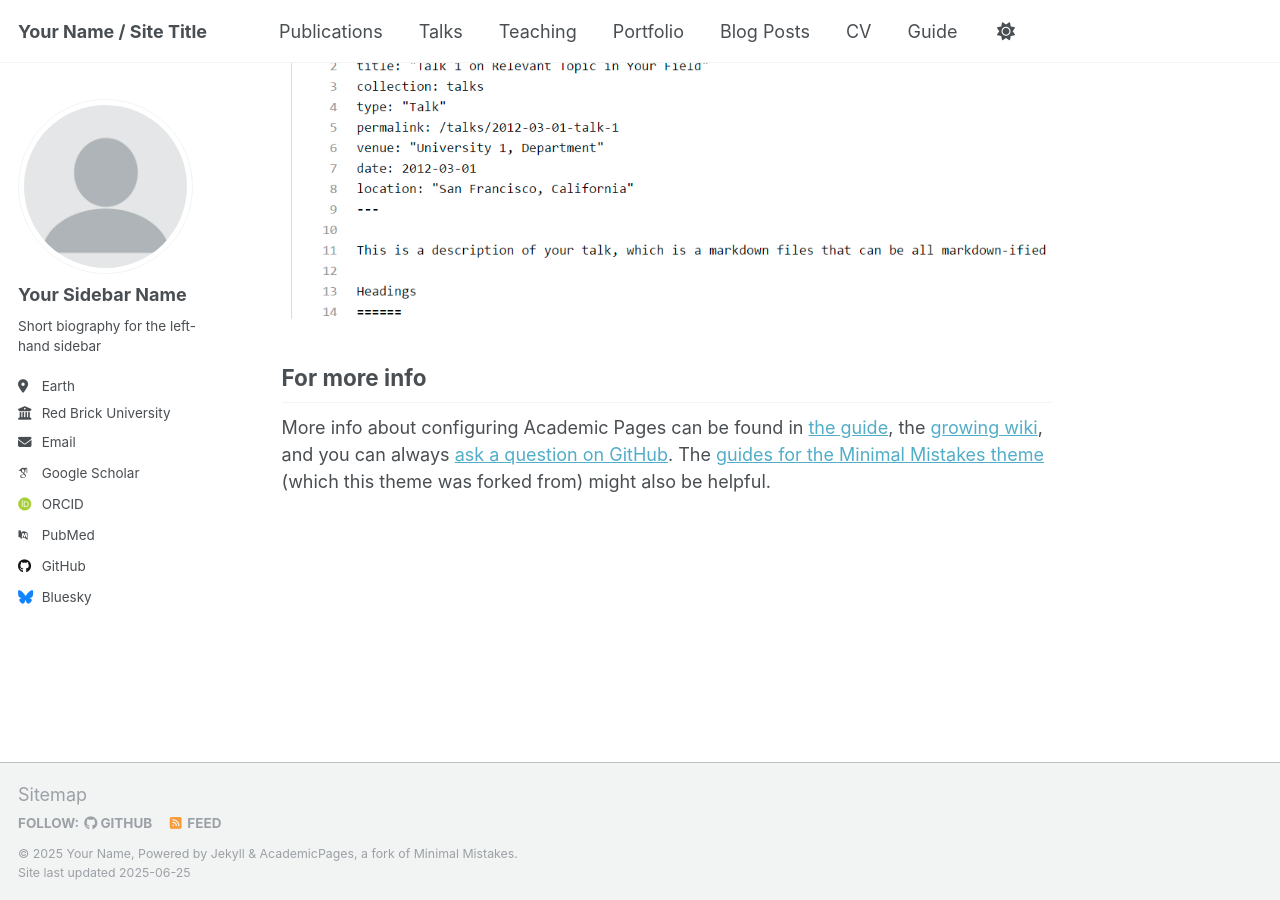
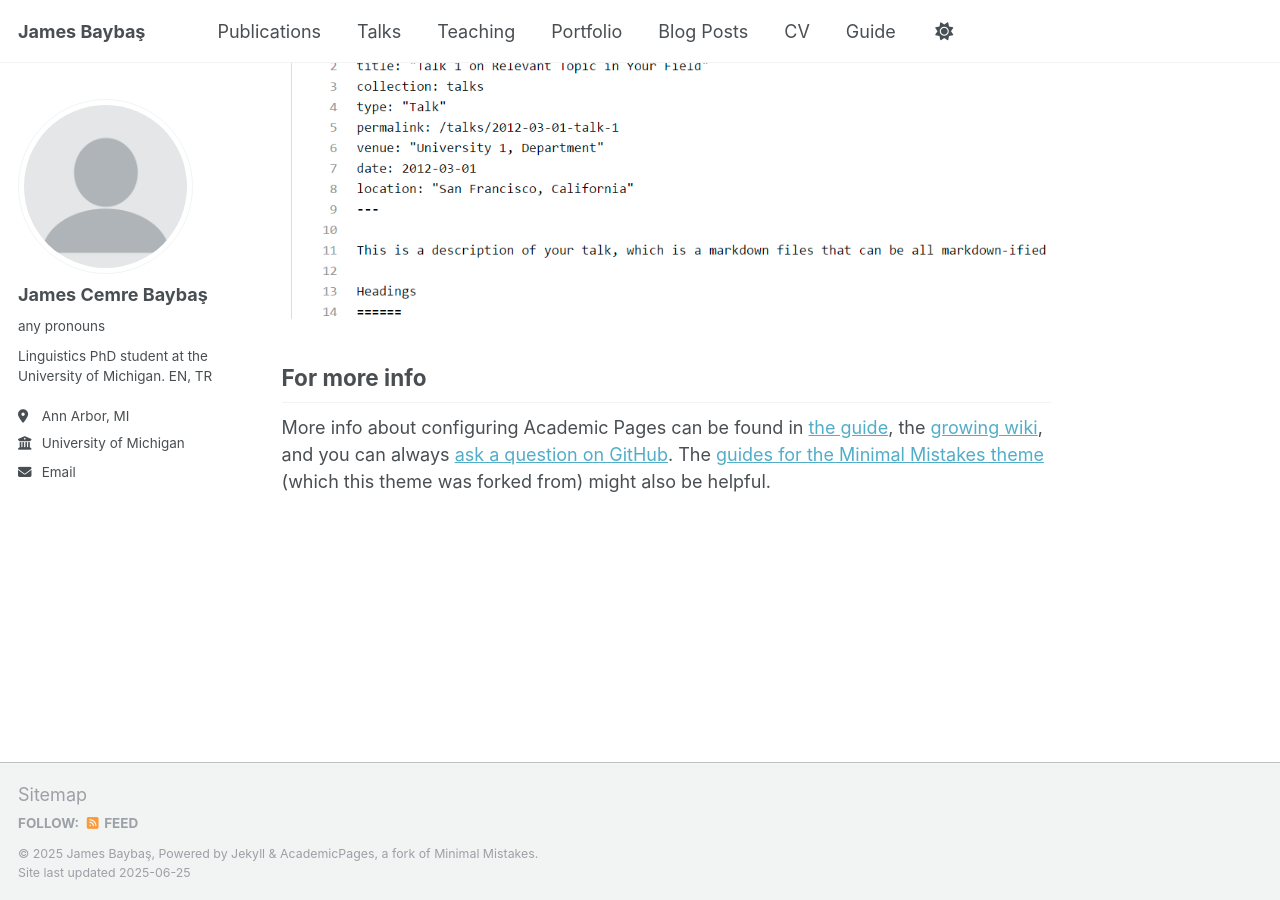
Before and after one commit to jbaybas/jbaybas.github.io, a Jekyll site: the page built from _pages/about.md, in a window 1280 px wide and 900 px high, scrolled down 2636 px. Built offline with Jekyll 4.4.1, drawn with Linux system fonts in a browser that asks for light colours; some web fonts are replaced.

Commit message:
Update _config.yml

```diff
--- a/_config.yml
+++ b/_config.yml
@@ -9,11 +9,11 @@
 # Basic Site Settings
 locale                   : "en-US"
 site_theme               : "default"
-title                    : "Your Name / Site Title"
+title                    : "James Baybaş"
 title_separator          : "-"
-name                     : &name "Your Name"
+name                     : &name "James Baybaş"
 description              : &description "personal description"
-url                      : https://academicpages.github.io # the base hostname & protocol for your site e.g. "https://[your GitHub username].github.io" or if you already have some other page hosted on Github then use "https://[your GitHub username].github.io/[Your Repo Name]"
+url                      : "https://jbaybas.github.io"
 baseurl                  : "" # the subpath of your site, e.g. "/blog"
 repository               : "academicpages/academicpages.github.io"
 
@@ -23,22 +23,22 @@ repository               : "academicpages/academicpages.github.io"
 author:
   # Biographic information
   avatar           : "profile.png"
-  name             : "Your Sidebar Name"
-  pronouns         : # example: "she/her"
-  bio              : "Short biography for the left-hand sidebar"
-  location         : "Earth"
-  employer         : "Red Brick University"
+  name             : "James Cemre Baybaş"
+  pronouns         : "any pronouns"
+  bio              : "Linguistics PhD student at the University of Michigan. EN, TR"
+  location         : "Ann Arbor, MI"
+  employer         : "University of Michigan"
   uri              : # URL
-  email            : "none@example.org"
+  email            : "jbaybas@umich.edu"
 
   # Academic websites
   academia         : # URL
   arxiv            : # URL - Update with the correct link to your profile
-  googlescholar    : "https://scholar.google.com/citations?user=PS_CX0AAAAAJ"
+  googlescholar    : #"https://scholar.google.com/citations?user=PS_CX0AAAAAJ"
   impactstory      : # URL
-  orcid            : "http://orcid.org/yourorcidurl"
+  orcid            : #"http://orcid.org/yourorcidurl"
   semantic         : # URL
-  pubmed           : "https://www.ncbi.nlm.nih.gov/pubmed/?term=john+snow"
+  pubmed           : #"https://www.ncbi.nlm.nih.gov/pubmed/?term=john+snow"
   researchgate     : # URL
   scopus           : # URL
 
@@ -46,12 +46,12 @@ author:
   bitbucket        : # Username - Update with your username on the site
   codepen          : # Username
   dribbble         : # Username
-  github           : "academicpages"
+  github           : #"academicpages"
   kaggle           : # Username
   stackoverflow    : # User number or user number and name (i.e., use "1" or "1/jeff-atwood")
 
   # Social media
-  bluesky          : "bsky.app" # Replace this with you Bluesky username
+  bluesky          : #"bsky.app" # Replace this with you Bluesky username
   facebook         : # Username
   flickr           : # Username
   foursquare       : # Username
@@ -132,7 +132,7 @@ yandex_site_verification :
 
 # Social Sharing
 twitter:
-  username               : &twitter
+  username               : #&twitter
 facebook:
   username               :
   app_id                 :
@@ -221,9 +221,9 @@ collections:
   publications:
     output: true
     permalink: /:collection/:path/
-  portfolio:
-    output: true
-    permalink: /:collection/:path/
+ # portfolio:
+  #  output: false
+ #   permalink: /:collection/:path/
   talks:
     output: true
     permalink: /:collection/:path/
@@ -232,16 +232,16 @@ collections:
 # These settings control how pages and collections are included in the site
 defaults:
   # _posts
-  - scope:
-      path: ""
-      type: posts
-    values:
-      layout: single
-      author_profile: true
-      read_time: true
-      comments: true
-      share: true
-      related: true
+ # - scope:
+    #  path: ""
+  #    type: posts
+ #   values:
+  #    layout: single
+ #     author_profile: true
+ #     read_time: true
+ #     comments: true
+  #    share: true
+ #     related: true
   # _pages
   - scope:
       path: ""
@@ -268,14 +268,14 @@ defaults:
       share: true
       comments: true
   # _portfolio
-  - scope:
-      path: ""
-      type: portfolio
-    values:
-      layout: single
-      author_profile: true
-      share: true
-      comment: true
+#  - scope:
+#      path: ""
+  #    type: portfolio
+#    values:
+ #     layout: single
+ #     author_profile: true
+  #    share: true
+  #    comment: true
   # _talks
   - scope:
       path: ""
```
